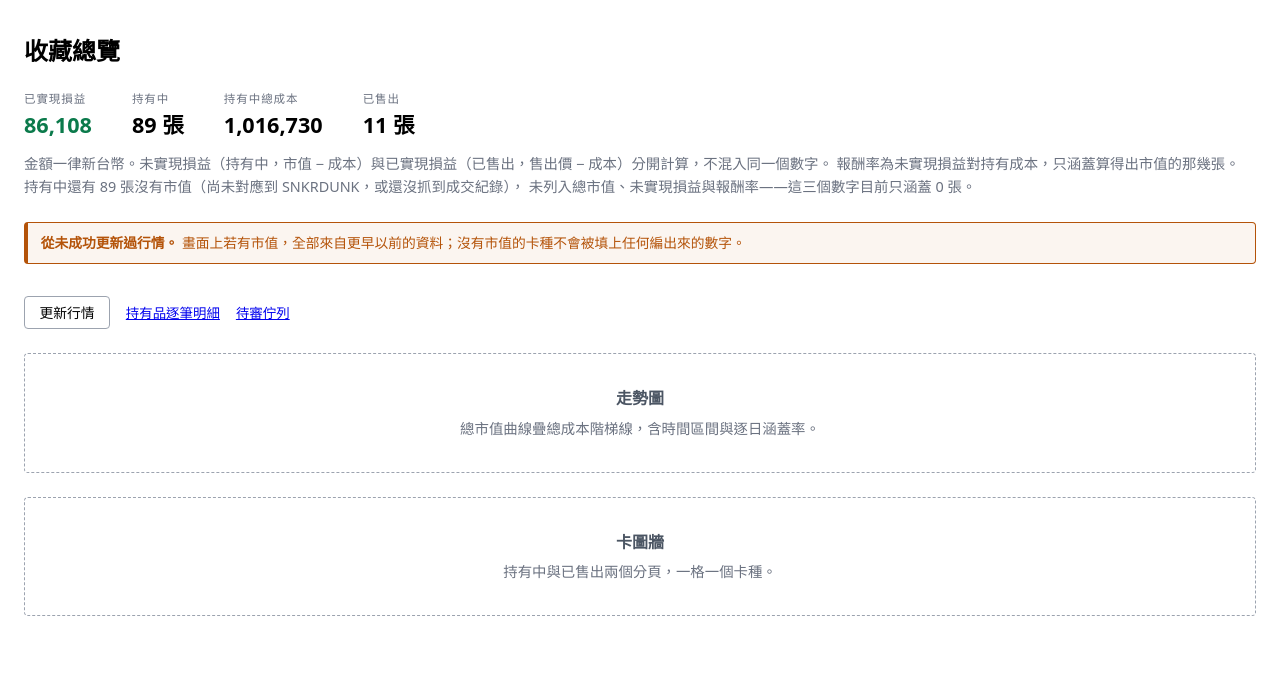
After one commit to polun1210/Card_Collection, a FastAPI app: page / in a window 1280 px wide. The commit adds this page. Shown: the top 679 px of the page. Run offline with FastAPI, Linux system fonts and the light colour scheme; data that the repository does not hold is empty.

Commit message:
feat: 根路徑改為收藏總覽，待審佇列搬到 /queue
打開工具時該先看到自己的收藏，而不是待審佇列這個後台工具。原本的兩張頁面都
是驗證資料用的骨架，它們確認市值與損益算得對不對的任務已經達成。

總計數字不另外算一份，一律沿用持有品摘要——同一批持有品有兩套帳，遲早會對不
起來。首頁只補一個報酬率，分母刻意只取算得出市值的那部分成本；含進沒有市值的
持有品，分子涵蓋五張、分母涵蓋八十九張，會得到一個誰也不代表的數字。

走勢圖與卡圖牆各自有票，此處只留位置並寫明在等什麼。留一片空白會被讀成壞掉。

Co-Authored-By: Claude Opus 5 <noreply@anthropic.com>

```diff
--- a/src/card_collection/templates/holdings.html
+++ b/src/card_collection/templates/holdings.html
@@ -106,7 +106,7 @@
     <button id="crawl" onclick="crawlMarket(this)">更新行情</button>
     <button onclick="openCreate()">新增持有品</button>
     <button onclick="openKind()">新增卡種</button>
-    <a href="/">回卡種對應</a>
+    <a href="/queue">回卡種對應</a>
   </div>
   <div id="crawl-report"></div>
 
--- /dev/null
+++ b/src/card_collection/templates/portfolio.html
@@ -0,0 +1,108 @@
+<!doctype html>
+<html lang="zh-Hant">
+<head>
+<meta charset="utf-8">
+<meta name="viewport" content="width=device-width, initial-scale=1">
+<title>收藏總覽</title>
+<style>
+  :root { color-scheme: light dark; }
+  body { font-family: "Noto Sans TC", system-ui, sans-serif; margin: 0; padding: 2rem 1.5rem 4rem; line-height: 1.6; }
+  .wrap { max-width: 78rem; margin: 0 auto; }
+  h1 { font-size: 1.5rem; margin: 0 0 .3rem; }
+  .totals { display: flex; flex-wrap: wrap; gap: 2.5rem; margin: 1.2rem 0 .6rem; }
+  .total .label { font-size: .72rem; letter-spacing: .08em; text-transform: uppercase; color: #6b7280; display: block; }
+  .total .value { font-size: 1.35rem; font-weight: 600; font-variant-numeric: tabular-nums; }
+  .value.up { color: #0b7a4b; }
+  .value.down { color: #b91c1c; }
+  .hint { color: #6b7280; font-size: .9rem; margin: 0 0 1.5rem; }
+  .toolbar { display: flex; align-items: baseline; gap: 1rem; margin: 2rem 0 .8rem; flex-wrap: wrap; }
+  .toolbar a { font-size: .84rem; }
+  button { font: inherit; font-size: .86rem; padding: .3rem .9rem; border-radius: 4px; border: 1px solid #9ca3af; background: transparent; color: inherit; cursor: pointer; }
+  button:disabled { opacity: .5; cursor: default; }
+  /* 以下兩組規則與 _market_freshness.html、_market_script.html 的 markup 對應。
+     樣式刻意留在各頁自己的 <style> 裡——版面之後會由 UIUX 階段重做，共用樣式會
+     讓兩頁被綁在一起改。行為共用，外觀不共用。 */
+  .freshness { font-size: .86rem; color: #4b5563; border: 1px solid #d1d5db; border-left-width: 4px; border-radius: 4px; padding: .55rem .8rem; margin: 1.5rem 0 0; }
+  .freshness.stale { border-color: #b45309; border-left-color: #b45309; color: #b45309; background: rgba(180, 83, 9, .06); }
+  .freshness .failed { display: block; margin-top: .35rem; color: #b91c1c; }
+  .freshness .running { display: block; margin-top: .35rem; }
+  #crawl-report { display: none; margin: .6rem 0 0; padding: .7rem .9rem; border: 1px solid #d1d5db; border-radius: 4px; font-size: .86rem; }
+  #crawl-report ul { margin: .4rem 0 0; padding-left: 1.2rem; }
+  #crawl-report.bad { border-color: #b91c1c; color: #b91c1c; }
+  #crawl-report .fxdown { color: #b45309; }
+  .slot { border: 1px dashed #9ca3af; border-radius: 4px; padding: 2rem 1.2rem; margin: 1.5rem 0 0; color: #6b7280; font-size: .9rem; text-align: center; }
+  .slot strong { display: block; font-size: 1rem; color: #4b5563; margin-bottom: .3rem; }
+</style>
+</head>
+<body>
+<div class="wrap">
+  <h1>收藏總覽</h1>
+
+  <div class="totals">
+    {% if summary.valued_count %}
+    <div class="total">
+      <span class="label">未實現損益</span>
+      <span class="value {{ 'up' if summary.unrealized_pnl_twd > 0 else 'down' if summary.unrealized_pnl_twd < 0 else '' }}">{{ "{:+,}".format(summary.unrealized_pnl_twd) }}</span>
+    </div>
+    <div class="total">
+      <span class="label">報酬率</span>
+      <span class="value {{ 'up' if summary.unrealized_return_rate > 0 else 'down' if summary.unrealized_return_rate < 0 else '' }}">{{ "{:+.1%}".format(summary.unrealized_return_rate) }}</span>
+    </div>
+    {% endif %}
+    <div class="total">
+      <span class="label">已實現損益</span>
+      <span class="value {{ 'up' if summary.realized_pnl_twd > 0 else 'down' if summary.realized_pnl_twd < 0 else '' }}">{{ "{:,}".format(summary.realized_pnl_twd) }}</span>
+    </div>
+    <div class="total">
+      <span class="label">持有中</span>
+      <span class="value">{{ summary.held_count }} 張</span>
+    </div>
+    <div class="total">
+      <span class="label">持有中總成本</span>
+      <span class="value">{{ "{:,}".format(summary.held_cost_twd) }}</span>
+    </div>
+    {% if summary.valued_count %}
+    <div class="total">
+      <span class="label">持有中總市值</span>
+      <span class="value">{{ "{:,}".format(summary.held_market_value_twd) }}</span>
+    </div>
+    {% endif %}
+    <div class="total">
+      <span class="label">已售出</span>
+      <span class="value">{{ summary.sold_count }} 張</span>
+    </div>
+  </div>
+  <p class="hint">
+    金額一律新台幣。未實現損益（持有中，市值 − 成本）與已實現損益（已售出，售出價 − 成本）分開計算，不混入同一個數字。
+    報酬率為未實現損益對持有成本，只涵蓋算得出市值的那幾張。
+    {% if summary.unvalued_count %}
+      持有中還有 {{ summary.unvalued_count }} 張沒有市值（尚未對應到 SNKRDUNK，或還沒抓到成交紀錄），
+      未列入總市值、未實現損益與報酬率——這三個數字目前只涵蓋 {{ summary.valued_count }} 張。
+    {% endif %}
+  </p>
+
+  {% include "_market_freshness.html" %}
+
+  <div class="toolbar">
+    <button id="crawl" onclick="crawlMarket(this)">更新行情</button>
+    <a href="/holdings">持有品逐筆明細</a>
+    <a href="/queue">待審佇列</a>
+  </div>
+  <div id="crawl-report"></div>
+
+  {# 走勢圖與卡圖牆各自有票，這裡先留位置。留白處明說在等什麼，比留一片空白誠實
+     ——空白會被讀成「壞掉了」。 #}
+  <div class="slot">
+    <strong>走勢圖</strong>
+    總市值曲線疊總成本階梯線，含時間區間與逐日涵蓋率。
+  </div>
+
+  <div class="slot">
+    <strong>卡圖牆</strong>
+    持有中與已售出兩個分頁，一格一個卡種。
+  </div>
+</div>
+
+{% include "_market_script.html" %}
+</body>
+</html>
```
Also changed, not shown: src/card_collection/api.py (+28 -1 lines), src/card_collection/portfolio.py (added, +22 -0 lines), tests/test_card_images.py (+2 -2 lines), tests/test_mapping_candidates.py (+5 -5 lines), tests/test_mapping_confirm.py (+4 -4 lines), tests/test_mapping_queue.py (+2 -2 lines), tests/test_portfolio.py (added, +250 -0 lines).
